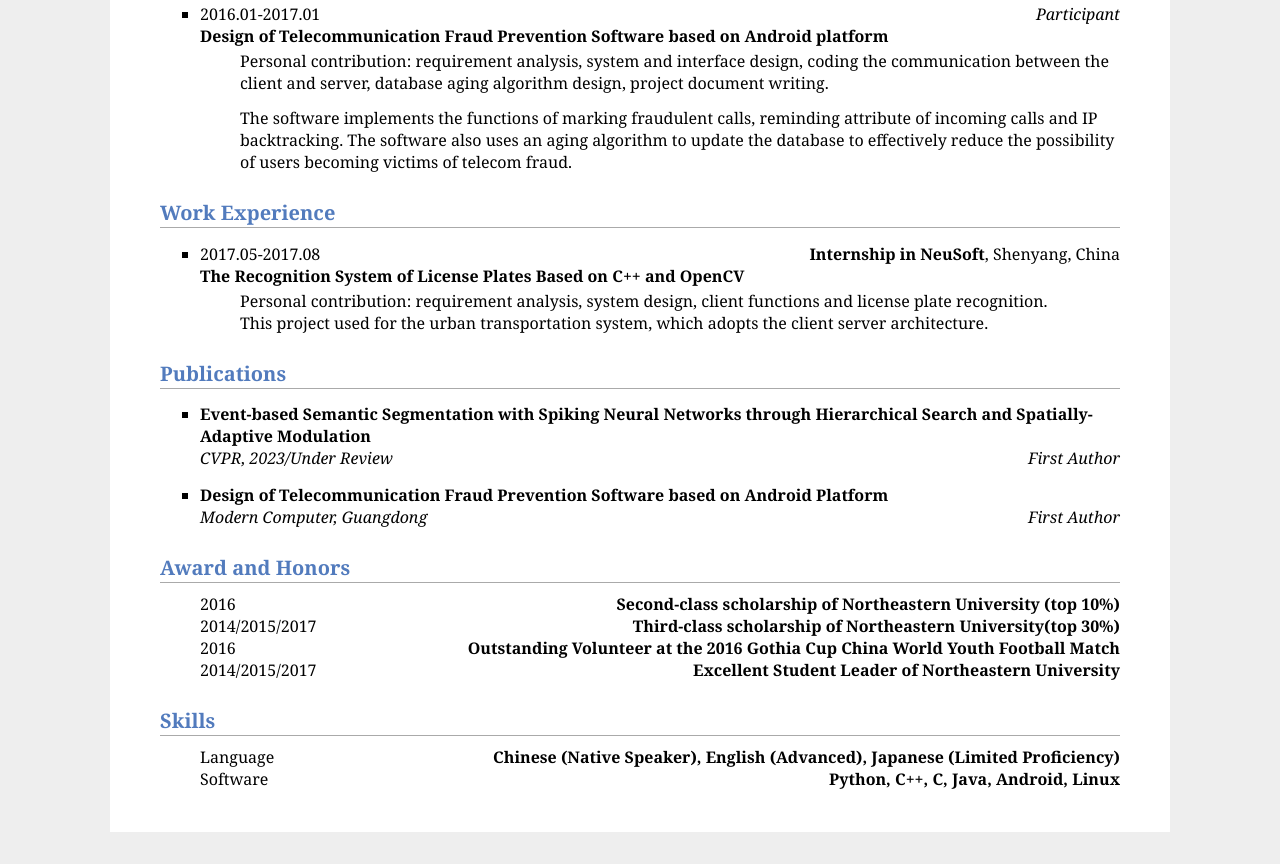
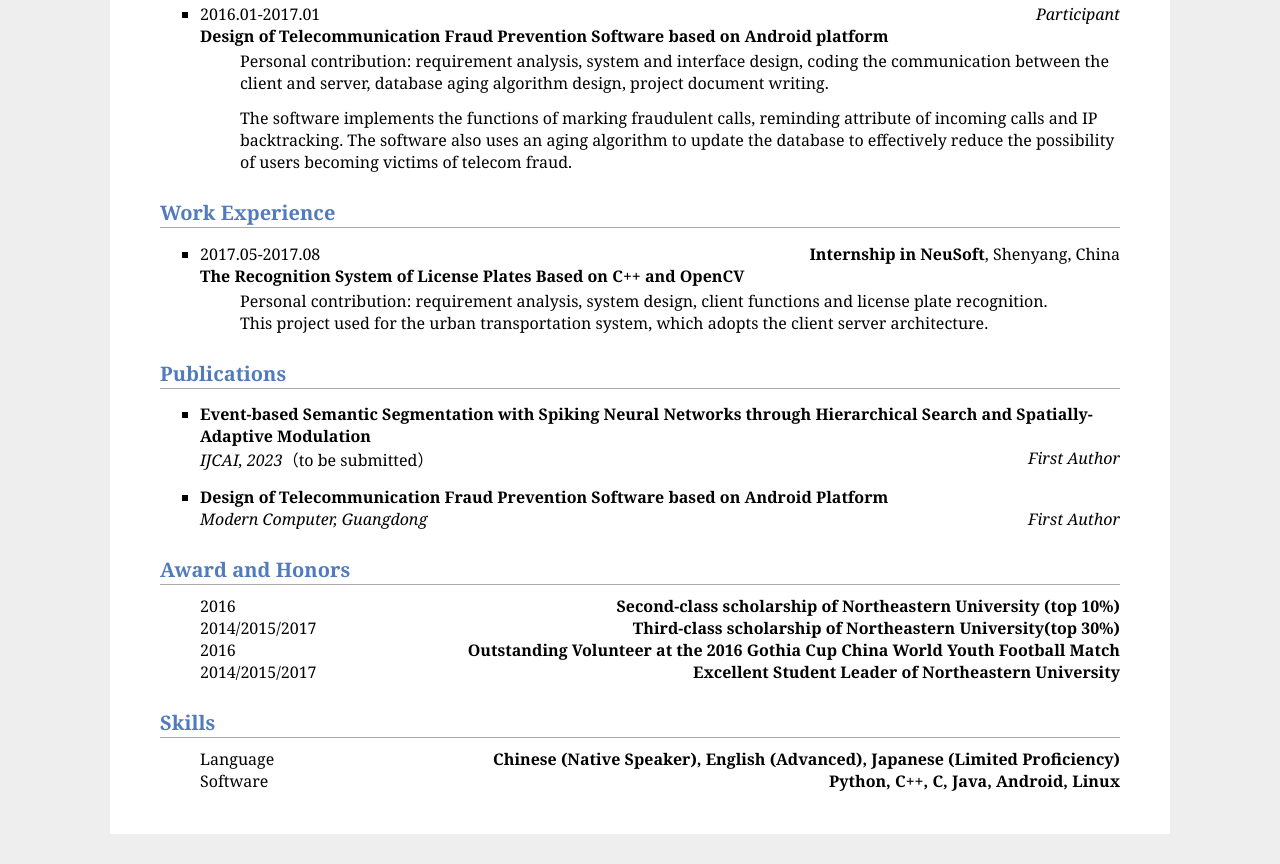
Before and after one commit to ZRenee/ZRenee.github.io, a plain HTML site: page index.html in a window 1280 px wide. Shown: the part 1038-1902 px from the top of the page. Drawn offline with Linux system fonts and the light colour scheme.

Commit message:
Update index.html

```diff
--- a/index.html
+++ b/index.html
@@ -278,7 +278,7 @@
                     <!-- <a href="https://ieeexplore.ieee.org/document/8941046">Indoor Real-time Three-dimensional Visible Light Positioning System Using Fingerprinting and Extreme Learning Machine</a><a href="https://www.researchgate.net/publication/338161902_Indoor_Real-time_3-D_Visible_Light_Positioning_System_Using_Fingerprinting_and_Extreme_Learning_Machine">[on ResearchGate]<br></a> -->
                     <b>Event-based Semantic Segmentation with Spiking Neural Networks through Hierarchical Search and Spatially-Adaptive Modulation </b><br>
                     <!-- <b><a href="https://www.researchgate.net/profile/Yirong_Chen7">Yirong Chen</a>, Weipeng Guan, Jingyi Li, Hongzhan Song</b> -->
-                    <em>CVPR, 2023/Under Review</em> <div style="float:right"><em>First Author</em></div><br>
+                    <em>IJCAI, 2023</em>（to be submitted） <div style="float:right"><em>First Author</em></div><br>
                     <p style="margin-top:3px">
 
                     </p>
```
